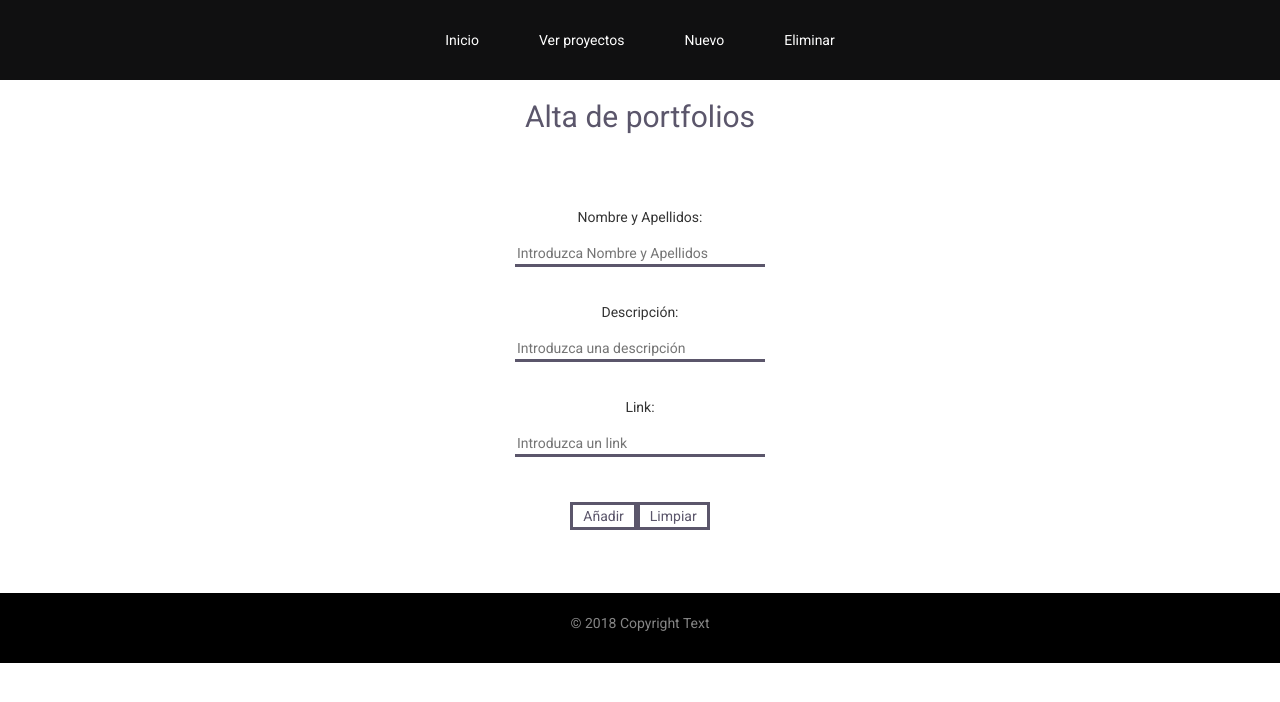
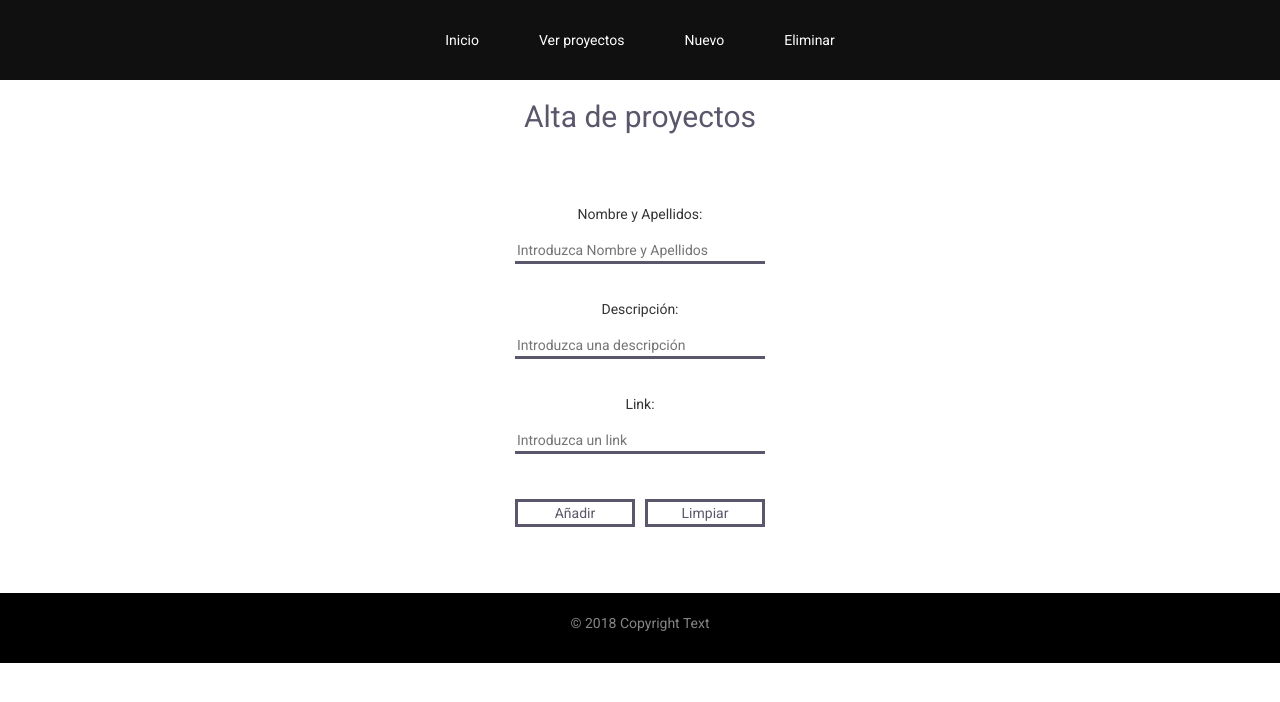
Before and after one commit to Jorgepamp/gestor_portfolios_grupo, an Angular app in the folder app-portfolio/: page /alta in a window 1280 px wide. Shown: the top 702 px of the page. Built offline with nearby package versions, Linux system fonts and the light colour scheme.

Commit message:
cambio boton

```diff
--- a/app-portfolio/src/app/alta-ybaja/alta-ybaja.component.css
+++ b/app-portfolio/src/app/alta-ybaja/alta-ybaja.component.css
@@ -32,11 +32,13 @@
   background-repeat: no-repeat;
   padding-left: 10px;
   padding-right: 10px;
+  margin: 5px;
   cursor: pointer;
   overflow: hidden;
   outline: none;
   margin-top: 10px;
   color: #5b566b;
+  width: 120px;
 }
 
 .inputButton:hover {
--- a/app-portfolio/src/app/alta-ybaja/alta-ybaja.component.ts
+++ b/app-portfolio/src/app/alta-ybaja/alta-ybaja.component.ts
@@ -29,7 +29,7 @@ export class AltaYBajaComponent implements OnInit {
 
   ngOnInit() {
     // Método correspondiente al evento al iniicializar el componente
-    this.titulo = "Alta de portfolios";
+    this.titulo = "Alta de proyectos";
     this.etiqueta_nombre = "Nombre y Apellidos";
     this.placeholder_nombre = "Introduzca Nombre y Apellidos";
     // this.nombreIntroducido = "Voldemort";
```
